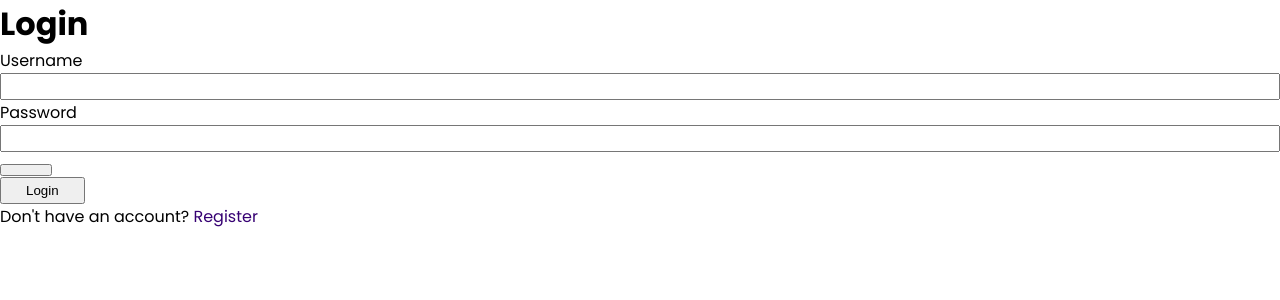
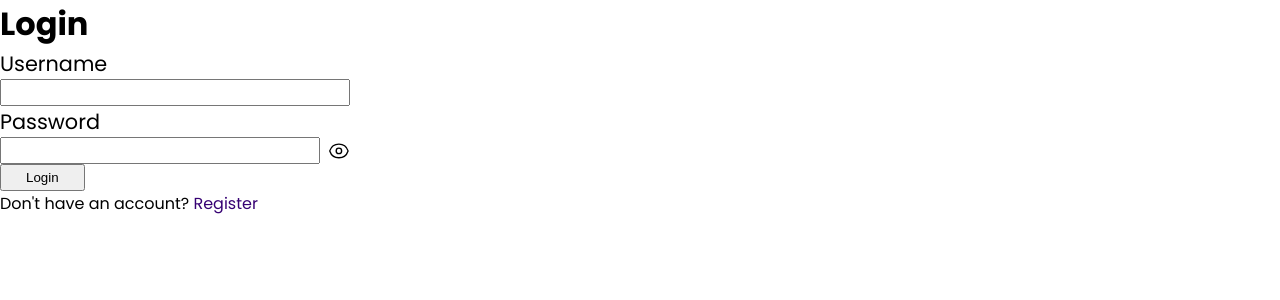
Before and after one commit to Benedict-arowo/fullstack-notes, a React (Create React App) app in the folder front-end/: page /login in a window 1280 px wide. Shown: the top 300 px of the page. Built offline with nearby package versions, Linux system fonts and the light colour scheme.

Commit message:
Added a bit more styling.

```diff
--- a/front-end/src/pages/authentication/login.jsx
+++ b/front-end/src/pages/authentication/login.jsx
@@ -1,21 +1,94 @@
-import React from 'react'
+import React, { useState, useRef } from 'react'
 import { Link } from 'react-router-dom'
+import { API_URL, PASSWORD_PATTERN, USERNAME_PATTERN } from '../../config'
+import { fetchReq } from '../../fetchReq'
+import { Icon, Container } from './Register'
+const Login = () => {
+    const passwordHolder = useRef('')
+    const [passwordType, setPasswordType] = useState()
+    // Allow signing in using emails...
+    const [userCredentials, setUserCredentials] = useState({
+        username: '',
+        password: ''
+    })
 
-const login = () => {
+    const handleChange = (item, newChange) => {
+        // Updates the state with the info passed in.
+        setUserCredentials(prevCredentials => {
+            return {
+                ...prevCredentials,
+                [item]: newChange
+            }
+        })
+    }
+
+    const togglePasswordView = (e) => {
+        e.preventDefault()
+        const element = passwordHolder.current
+        element.type = element.type === 'password' ? 'text' : 'password'
+        setPasswordType(() => element.type) // For deciding on what icon to display
+    }
+
+    const loginUser = async (e) => {
+        e.preventDefault()
+
+        // Checks if the given data matches the regex pattern
+        // Validates username.
+        if (!USERNAME_PATTERN.test(userCredentials.username)) {
+            throw new Error('Invalid Username') // TODO: need to handle properly
+        }
+        // Validates password
+        if (!PASSWORD_PATTERN.test(userCredentials.password)) {
+            console.log(userCredentials.password)
+            throw new Error('Invalid Password') // TODO: need to handle properly
+        }
+
+        const response = await fetchReq({
+            url: 'auth/login',
+            options: {
+                method: 'POST',
+                headers: {
+                    "Content-Type": "application/json",
+                },
+                body: JSON.stringify(userCredentials)
+            }
+        })
+        // Reset the form
+        if (response.err) { // If an error occurs
+            console.log('An error as occured') // TODO: show a nice alert for error
+            throw new Error(response.err)
+        }
+        setUserCredentials({ username: '', password: '', email: '' })
+        const accessToken = response.token
+        localStorage.setItem('token', accessToken) // TODO: change local storage to cookie.
+        console.log('Successfully logged in!')
+    }
+
     return (
         <>
             <h1>Login</h1>
-            <form action="">
-                <section>
+            <form action={`${API_URL}auth/login`} method='POST' onSubmit={e => loginUser(e)}>
+                <Container>
                     <label htmlFor="username">Username</label>
-                    <input type="text" name="username" id="username" />
-                </section>
+                    <input type="text" name="username" id="username" value={userCredentials.username} onChange={e => handleChange(e.currentTarget.name, e.target.value)} />
+                </Container>
 
-                <section>
+                <Container>
                     <label htmlFor="password">Password</label>
-                    <input type="text" name="password" id="password" />
-                    <button id="showPassword"></button>
-                </section>
+                    <Container>
+                        <input ref={passwordHolder} type="password" name="password" value={userCredentials.password} onChange={e => handleChange(e.currentTarget.name, e.target.value)} id="password" />
+                        {passwordType === 'text' ?
+                            <Icon onClick={(e) => togglePasswordView(e)} xmlns="http://www.w3.org/2000/svg" fill="none" viewBox="0 0 24 24" strokeWidth={1.5} stroke="currentColor" className='passwordIcon'>
+                                <path strokeLinecap="round" strokeLinejoin="round" d="M3.98 8.223A10.477 10.477 0 001.934 12C3.226 16.338 7.244 19.5 12 19.5c.993 0 1.953-.138 2.863-.395M6.228 6.228A10.45 10.45 0 0112 4.5c4.756 0 8.773 3.162 10.065 7.498a10.523 10.523 0 01-4.293 5.774M6.228 6.228L3 3m3.228 3.228l3.65 3.65m7.894 7.894L21 21m-3.228-3.228l-3.65-3.65m0 0a3 3 0 10-4.243-4.243m4.242 4.242L9.88 9.88" />
+                            </Icon>
+                            :
+                            <Icon onClick={(e) => togglePasswordView(e)} xmlns="http://www.w3.org/2000/svg" fill="none" viewBox="0 0 24 24" strokeWidth={1.5} stroke="currentColor" className='passwordIcon'>
+                                <path strokeLinecap="round" strokeLinejoin="round" d="M2.036 12.322a1.012 1.012 0 010-.639C3.423 7.51 7.36 4.5 12 4.5c4.638 0 8.573 3.007 9.963 7.178.07.207.07.431 0 .639C20.577 16.49 16.64 19.5 12 19.5c-4.638 0-8.573-3.007-9.963-7.178z" />
+                                <path strokeLinecap="round" strokeLinejoin="round" d="M15 12a3 3 0 11-6 0 3 3 0 016 0z" />
+                            </Icon>
+                        }
+                    </Container>
+                </Container>
 
                 <button>Login</button>
                 <p>Don&apos;t have an account? <Link to='../register'>Register</Link></p>
@@ -24,4 +97,4 @@ const login = () => {
     )
 }
 
-export default login
+export default Login
--- a/front-end/src/pages/authentication/register.jsx
+++ b/front-end/src/pages/authentication/register.jsx
@@ -110,11 +110,12 @@ const Register = () => {
     )
 }
 
-const Icon = styled.svg`
+export const Icon = styled.svg`
     width: 24px;
+    cursor: pointer;
 `
 
-const Container = styled.div`
+export const Container = styled.div`
     width: 100%;
     display: flex;
     flex-direction: column;
```
